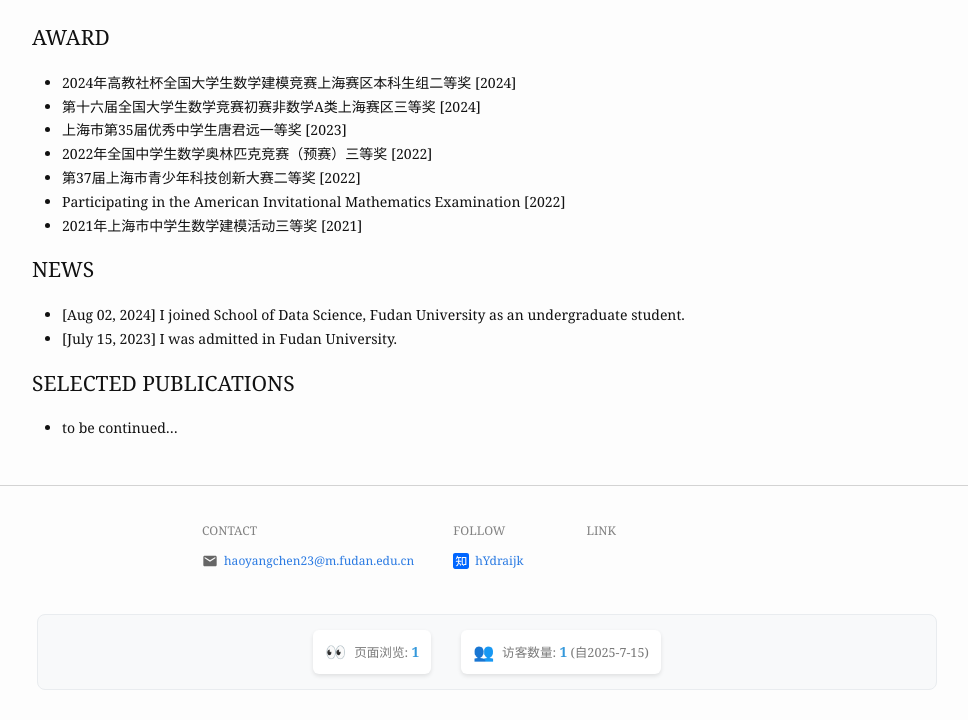
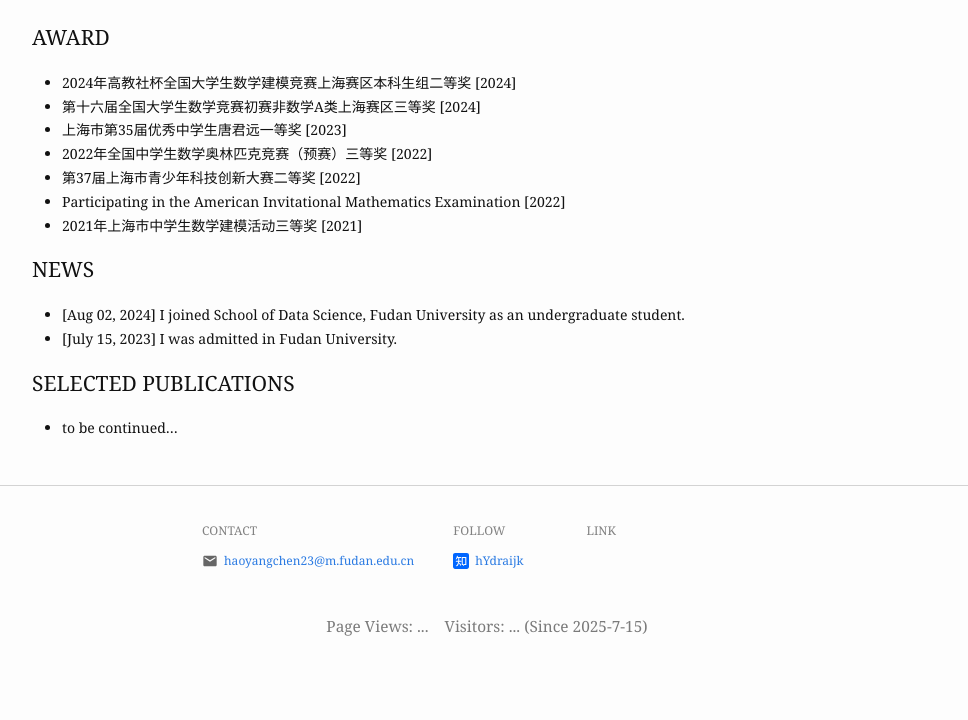
Before and after one commit to hA0oooooo/hA0oooooo.github.io, a Jekyll site: the page built from index.md, in a window 1280 px wide. Shown: the part 639-1359 px from the top of the page, without its empty margins (138-1106 px from the left). Built offline with Jekyll 4.4.1, drawn with Linux system fonts in a browser that asks for light colours; comment, search, counter and statistics services are not loaded; after the commit the page ends 1309 px from its top, so only the background shows below that.

Commit message:
Remove all beautification effects, restore simple text format

```diff
--- a/_includes/footer.html
+++ b/_includes/footer.html
@@ -54,37 +54,19 @@
         </div>
       </div>
     </div>
-
-    <!-- 网站访问统计 -->
-    <div class="site-statistics">
-      <div class="stats-box">
-        <span class="stat-item">
-          <span class="emoji">👀</span>
-          <span id="busuanzi_container_site_pv" class="stat-text">
-            页面浏览: <span id="busuanzi_value_site_pv" class="stat-number">...</span>
-          </span>
-        </span>
-
-        <span class="stat-item">
-          <span class="emoji">👥</span>
-          <span id="busuanzi_container_site_uv" class="stat-text">
-            访客数量: <span id="busuanzi_value_site_uv" class="stat-number">...</span> (自2025-7-15)
-          </span>
-        </span>
-      </div>
+    <div style="text-align: center; margin-top: 20px; color: #7a7a7a; font-size: 1.1em;">
+      Page Views: <span id="busuanzi_value_site_pv">...</span> &nbsp;&nbsp; Visitors: <span id="busuanzi_value_site_uv">...</span> (Since 2025-7-15)
     </div>
-
     <script async src="https://busuanzi.ibruce.info/busuanzi/2.3/busuanzi.pure.mini.js"></script>
     <script>
-      // 不蒜子统计加载超时处理
       setTimeout(function() {
         if (document.getElementById('busuanzi_value_site_pv').innerHTML === '...') {
-          document.getElementById('busuanzi_value_site_pv').innerHTML = '1';
+          document.getElementById('busuanzi_value_site_pv').innerHTML = '0';
         }
         if (document.getElementById('busuanzi_value_site_uv').innerHTML === '...') {
-          document.getElementById('busuanzi_value_site_uv').innerHTML = '1';
+          document.getElementById('busuanzi_value_site_uv').innerHTML = '0';
         }
-      }, 3000); // 3秒后如果还未加载则显示默认值
+      }, 5000);
     </script>
   </div>
 </footer>
--- a/assets/css/main.css
+++ b/assets/css/main.css
@@ -506,65 +506,3 @@ pre > code {
 .icon path {
   fill: var(--grey-color);
 }
-
-/* 访客统计样式 */
-.site-statistics {
-  text-align: center;
-  margin-top: 20px;
-  padding: 15px;
-  background-color: #f8f9fa;
-  border-radius: 8px;
-  border: 1px solid #e9ecef;
-}
-
-.stats-box {
-  display: flex;
-  justify-content: center;
-  align-items: center;
-  gap: 30px;
-  flex-wrap: wrap;
-}
-
-.stat-item {
-  display: flex;
-  align-items: center;
-  gap: 8px;
-  padding: 8px 12px;
-  background-color: white;
-  border-radius: 6px;
-  box-shadow: 0 2px 4px rgba(0,0,0,0.1);
-  transition: transform 0.2s ease;
-}
-
-.stat-item:hover {
-  transform: translateY(-2px);
-  box-shadow: 0 4px 8px rgba(0,0,0,0.15);
-}
-
-.emoji {
-  font-size: 1.2em;
-}
-
-.stat-text {
-  font-size: 0.9em;
-  color: #7a7a7a;
-  font-weight: 500;
-}
-
-.stat-number {
-  color: #3498db;
-  font-weight: 600;
-  font-size: 1.1em;
-}
-
-@media screen and (max-width: 600px) {
-  .stats-box {
-    flex-direction: column;
-    gap: 15px;
-  }
-
-  .stat-item {
-    width: 100%;
-    justify-content: center;
-  }
-}
```
Also changed, not shown: _sass/_footer.scss (+42 -13 lines).
